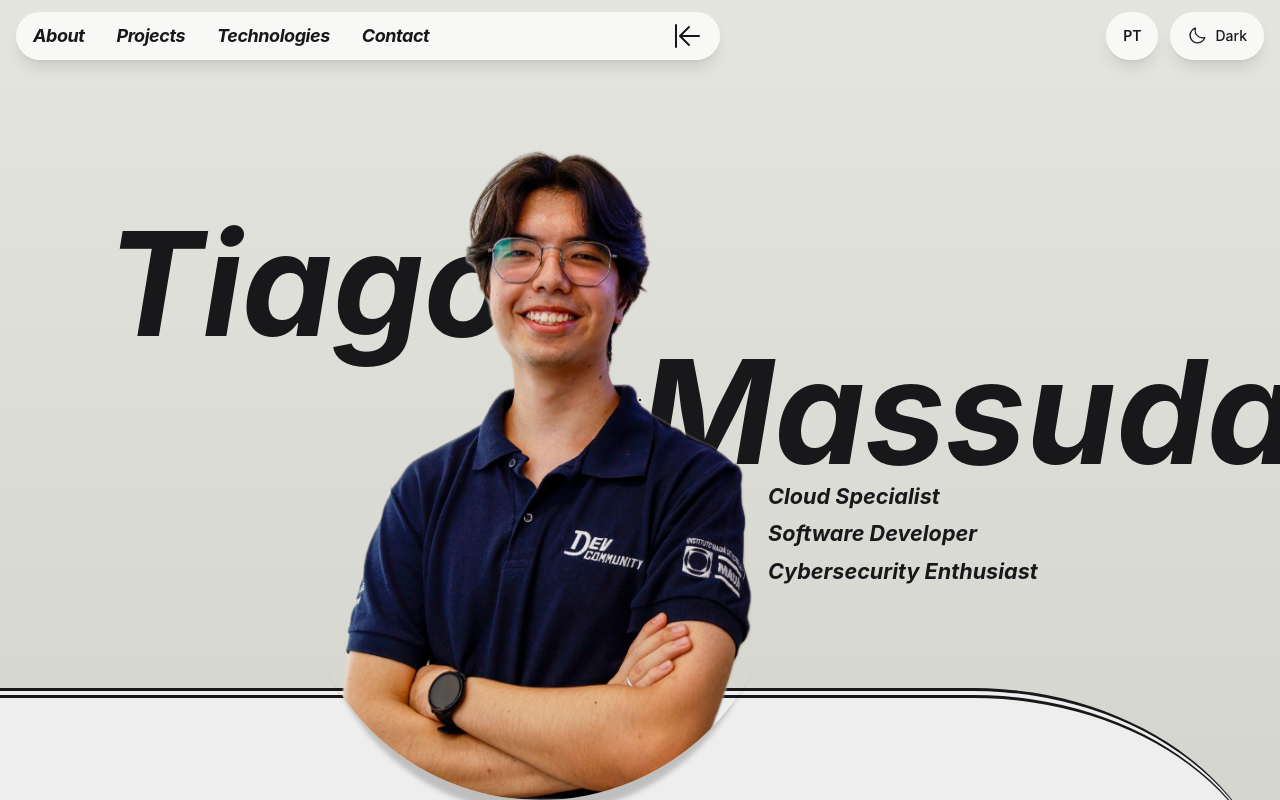
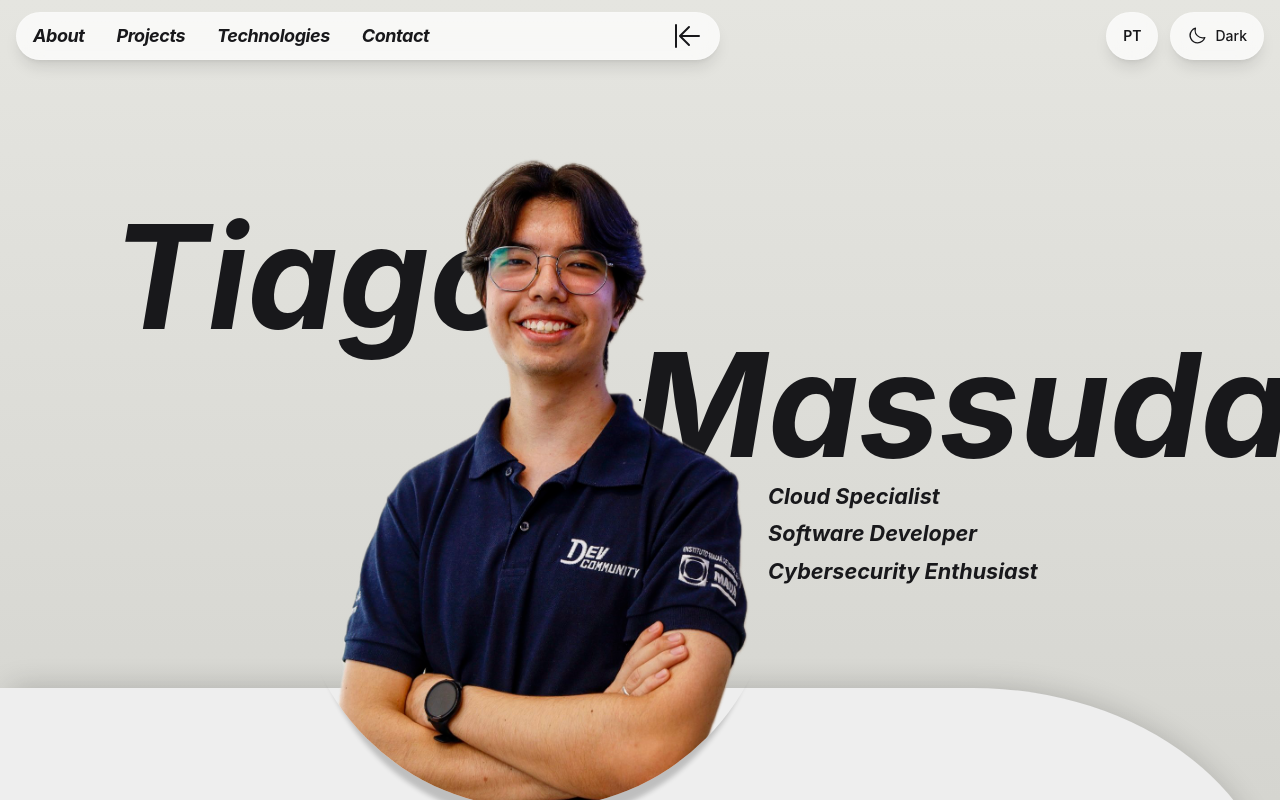
Before and after one commit to tokujiTO/portfolio-self, a React (Vite) app: page / in a window 1280 px wide. Shown: the top 800 px of the page. Built offline with nearby package versions, Linux system fonts and the light colour scheme.

Commit message:
feat: start motion animations

```diff
--- a/package.json
+++ b/package.json
@@ -12,6 +12,7 @@
   "dependencies": {
     "@phosphor-icons/react": "^2.1.10",
     "@tailwindcss/vite": "^4.2.2",
+    "motion": "^12.38.0",
     "react": "^19.2.4",
     "react-dom": "^19.2.4",
     "tailwindcss": "^4.2.2"
--- a/src/App.tsx
+++ b/src/App.tsx
@@ -1,10 +1,18 @@
-import { useMemo, useState } from "react";
+import { useMemo, useRef, useState } from "react";
 import AnimatedElement from "./components/animatedElement";
 import Navbar from "./components/navbar";
 import photo from "./assets/68ba2c58-eef4-40e4-81de-ada512adafcd Background Removed.png";
 import AboutMe from "./components/Sections/aboutMe";
 import Footer from "./components/footer";
 import Card from "./components/card";
+import {
+  motion,
+  useMotionValue,
+  useReducedMotion,
+  useScroll,
+  useSpring,
+  useTransform,
+} from "motion/react";
 import Carousel from "./components/carousel";
 import { getProjects } from "./assets/projects";
 import {
@@ -23,6 +31,63 @@ const allLabelByLanguage = {
 
 function App() {
   const { language } = useLanguage();
+  const heroRef = useRef<HTMLDivElement>(null);
+  const shouldReduceMotion = useReducedMotion();
+  const pointerX = useMotionValue(0);
+  const pointerY = useMotionValue(0);
+  const { scrollYProgress } = useScroll({
+    target: heroRef,
+    offset: ["start end", "end start"],
+  });
+
+  const springX = useSpring(pointerX, {
+    stiffness: 140,
+    damping: 18,
+    mass: 0.2,
+  });
+  const springY = useSpring(pointerY, {
+    stiffness: 140,
+    damping: 18,
+    mass: 0.2,
+  });
+
+  const tiagoX = useTransform(springX, (value) => value * 24);
+  const tiagoY = useTransform(springY, (value) => value * 12);
+  const massudaX = useTransform(springX, (value) => value * -26);
+  const massudaY = useTransform(springY, (value) => value * 14);
+  const imageX = useTransform(springX, (value) => value * -16);
+  const imageY = useTransform(springY, (value) => value * -10);
+  const imageRotate = useTransform(springX, (value) => value * 2.5);
+
+  const scrollDriftX = useTransform(
+    scrollYProgress,
+    [0, 0.5, 1],
+    [-0.3, 0, 0.3],
+  );
+  const scrollLiftY = useTransform(
+    scrollYProgress,
+    [0, 0.5, 1],
+    [0.5, 0, -0.5],
+  );
+
+  const tiagoXScroll = useTransform(scrollDriftX, (value) => value * 30);
+  const tiagoYScroll = useTransform(scrollLiftY, (value) => value * 22);
+  const massudaXScroll = useTransform(scrollDriftX, (value) => value * -34);
+  const massudaYScroll = useTransform(scrollLiftY, (value) => value * 24);
+  const imageXScroll = useTransform(scrollDriftX, (value) => value * -20);
+  const imageYScroll = useTransform(scrollLiftY, (value) => value * -28);
+
+  const tiagoXCombined = useTransform(() => tiagoX.get() + tiagoXScroll.get());
+  const tiagoYCombined = useTransform(() => tiagoY.get() + tiagoYScroll.get());
+  const massudaXCombined = useTransform(
+    () => massudaX.get() + massudaXScroll.get(),
+  );
+  const massudaYCombined = useTransform(
+    () => massudaY.get() + massudaYScroll.get(),
+  );
+  const imageXCombined = useTransform(() => imageX.get() + imageXScroll.get());
+  const imageYCombined = useTransform(() => imageY.get() + imageYScroll.get());
+
   const [selectedCategory, setSelectedCategory] =
     useState<CategoryFilter>("all");
   const [changing, setChanging] = useState(false);
@@ -45,6 +110,26 @@ function App() {
     return technologies.filter((tech) => tech.categoryKey === selectedCategory);
   }, [selectedCategory, technologies]);
 
+  const handleHeroMouseMove = (event: React.MouseEvent<HTMLDivElement>) => {
+    if (shouldReduceMotion || !heroRef.current) {
+      return;
+    }
+
+    const rect = heroRef.current.getBoundingClientRect();
+    const halfWidth = rect.width / 2;
+    const halfHeight = rect.height / 2;
+    const normalizedX = (event.clientX - rect.left - halfWidth) / halfWidth;
+    const normalizedY = (event.clientY - rect.top - halfHeight) / halfHeight;
+
+    pointerX.set(Math.max(-1, Math.min(1, normalizedX)));
+    pointerY.set(Math.max(-1, Math.min(1, normalizedY)));
+  };
+
+  const handleHeroMouseLeave = () => {
+    pointerX.set(0);
+    pointerY.set(0);
+  };
+
   return (
     <div
       className="i18n-content flex min-h-screen flex-col items-center overflow-x-hidden bg-linear-to-b from-(--color-bg-main-from) to-(--color-bg-main-to) text-(--color-text-primary) transition-colors duration-300"
@@ -60,8 +145,20 @@ function App() {
     >
       <Navbar />
       <div className="h-20 " />
-      <div className="relative flex w-full flex-col items-center px-4 pb-12 md:mb-[-24vh] z-0 sm:px-8 md:px-12 md:pb-20 lg:px-10">
-        <div className="mb-4 flex flex-col items-center text-center md:hidden">
+      <div
+        ref={heroRef}
+        className="relative z-0 flex w-full flex-col items-center px-4 pb-12 sm:px-8 md:mb-[-24vh] md:px-12 md:pb-20 lg:px-10"
+        onMouseMove={handleHeroMouseMove}
+        onMouseLeave={handleHeroMouseLeave}
+      >
+        <motion.div
+          className="mb-4 flex flex-col items-center text-center md:hidden"
+          style={
+            shouldReduceMotion
+              ? undefined
+              : { x: tiagoXCombined, y: tiagoYCombined }
+          }
+        >
           {/* Mobile */}
           <AnimatedElement
             className="text-[clamp(2.4rem,13vw,4.5rem)]  italic font-bold text-(--color-text-secondary) leading-none"
@@ -77,27 +174,50 @@ function App() {
           >
             Massuda
           </AnimatedElement>
-        </div>
+        </motion.div>
         {/* >= a tablet */}
+        <motion.div
+          className="absolute top-[12%] hidden lg:left-[40%] md:block"
+          style={
+            shouldReduceMotion
+              ? undefined
+              : { x: tiagoXCombined, y: tiagoYCombined }
+          }
+        >
           <AnimatedElement
-          className="absolute lg:left-[40%] top-[12%] hidden -translate-x-full text-[clamp(4rem,12vw,18vh)] italic font-bold text-(--color-text-secondary) md:block"
+            className="-translate-x-full text-[clamp(4rem,12vw,18vh)] italic font-bold text-(--color-text-secondary)"
             direction="left"
             delay={200}
           >
             Tiago
           </AnimatedElement>
-        <img
+        </motion.div>
+        <motion.img
           src={photo}
           alt={language === "pt" ? "Perfil" : "Profile"}
-          className="z-10 w-[78%] max-w-88 rounded-b-full shadow-[0_30px_5px_-16px_rgba(0,0,0,0.2)] sm:w-[62%] md:w-[48%] md:max-w-none lg:w-2/5 md:mr-40 lg:mr-50"
+          className="z-10 w-[78%] max-w-88 rounded-b-full shadow-[0_30px_5px_-16px_rgba(0,0,0,0.2)] sm:w-[62%] md:mr-40 md:w-[48%] md:max-w-none lg:mr-50 lg:w-2/5"
+          style={
+            shouldReduceMotion
+              ? undefined
+              : { x: imageXCombined, y: imageYCombined, rotateZ: imageRotate }
+          }
         />
+        <motion.div
+          className="absolute left-1/2 top-[28%] hidden md:block"
+          style={
+            shouldReduceMotion
+              ? undefined
+              : { x: massudaXCombined, y: massudaYCombined }
+          }
+        >
           <AnimatedElement
-          className="absolute left-1/2  top-[28%] hidden text-[clamp(4rem,12vw,18vh)] italic font-bold text-(--color-text-secondary) md:block"
+            className="text-[clamp(4rem,12vw,18vh)] italic font-bold text-(--color-text-secondary)"
             direction="right"
             delay={400}
           >
             Massuda
           </AnimatedElement>
+        </motion.div>
         <AnimatedElement
           className="mt-6 flex flex-col items-center gap-1 text-(--color-text-secondary) text-center text-base italic font-bold sm:text-lg md:absolute md:left-[60%] md:top-[50%] md:mt-0 md:items-start md:text-[2.7vh]"
           direction="bottom"
--- a/src/components/Sections/aboutMe.tsx
+++ b/src/components/Sections/aboutMe.tsx
@@ -7,7 +7,8 @@ export default function AboutMe() {
   return (
     <div
       id="about"
-      className="flex w-full flex-col gap-10 border-t-10 border-double border-t-(--color-text-secondary) rounded-tr-[18%] bg-(--color-panel) px-4 py-14 pt-28 text-(--color-text-secondary) transition-colors duration-300 sm:px-8 md:rounded-tr-[24%] md:px-12 md:py-16 md:pt-40 lg:gap-12 lg:px-20 lg:py-20 lg:pt-48"
+      // shadow to top
+      className="flex w-full flex-col gap-10 shadow-[0_-10px_30px_-10px_rgba(0,0,0,0.2)] rounded-tr-[18%] bg-(--color-panel) px-4 py-14 pt-28 text-(--color-text-secondary) transition-colors duration-300 sm:px-8 md:rounded-tr-[24%] md:px-12 md:py-16 md:pt-40 lg:gap-12 lg:px-20 lg:py-20 lg:pt-48"
     >
       <div className="flex min-h-[34vh] w-full flex-col items-center justify-center text-center md:min-h-[42vh]">
         <h1 className=" text-center text-xl font-bold italic leading-snug sm:text-2xl md:text-3xl">
--- a/src/components/carousel.tsx
+++ b/src/components/carousel.tsx
@@ -217,7 +217,7 @@ export default function Carousel({ data, clickable }: CarouselProps) {
         {datalist.map((item, index) => (
           <div
             key={index}
-            className={`carousel-card hover:shadow-xl ${clickable ? "hover:cursor-pointer" : ""} flex min-h-88 min-w-[min(82vw,20rem)] max-w-[min(82vw,20rem)] border-2 shadow-(--color-text-secondary) border-(--color-text-secondary) flex-col rounded-xl bg-(--color-text-secondary-reversed) p-4 transition-transform duration-75 ease-in-out sm:min-h-96 sm:min-w-[20rem] sm:max-w-[20rem] sm:p-5 lg:min-w-[24rem] lg:max-w-[24rem] lg:rounded-lg`}
+            className={`carousel-card hover:shadow-xl ${clickable ? "hover:cursor-pointer" : ""} flex min-h-88 min-w-[min(82vw,20rem)] max-w-[min(82vw,20rem)]  shadow-(--color-text-secondary) flex-col rounded-xl bg-(--color-text-secondary-reversed) p-4 transition-transform duration-75 ease-in-out sm:min-h-96 sm:min-w-[20rem] sm:max-w-[20rem] sm:p-5 lg:min-w-[24rem] lg:max-w-[24rem] lg:rounded-lg`}
             style={{
               transform: `scale(${calculateScale(index)})`,
               opacity: 0.5 + (calculateScale(index) - 0.8) / 0.8,
```
Lines whose indentation alone changed are shown as unchanged.
